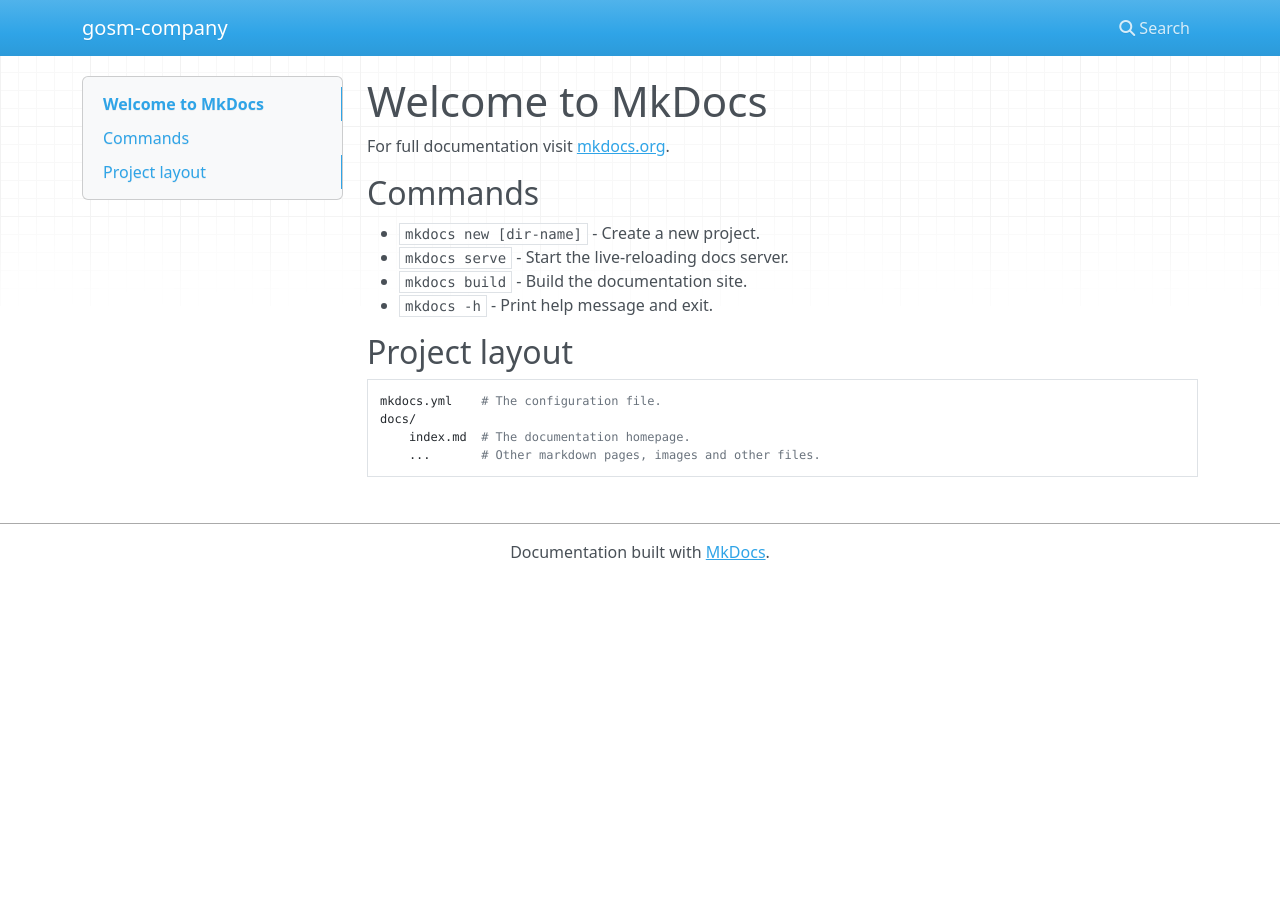
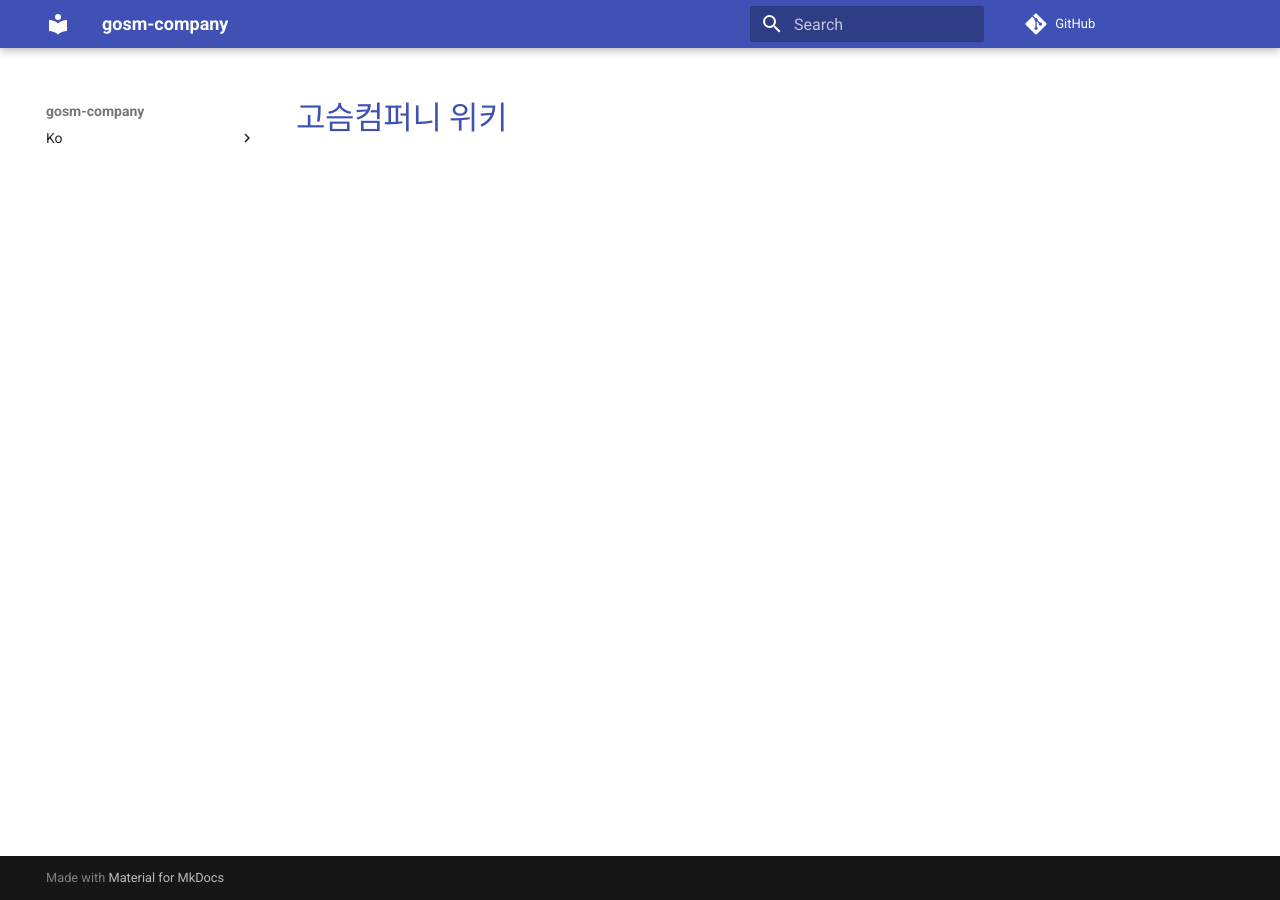
Before and after one commit to gosm-company/wiki, an MkDocs documentation site: the page built from docs/index.md, in a window 1280 px wide. Built offline with MkDocs 1.6.1 and Material for MkDocs 9.7.7, drawn with Linux system fonts in a browser that asks for light colours; nearby versions of some CDN libraries; comment, search, counter and statistics services are not loaded.

Commit message:
Wirekang (#2)
* init github pages

* init docs

```diff
--- a/docs/index.md
+++ b/docs/index.md
@@ -1,17 +1 @@
-# Welcome to MkDocs
-
-For full documentation visit [mkdocs.org](https://www.mkdocs.org).
-
-## Commands
-
-* `mkdocs new [dir-name]` - Create a new project.
-* `mkdocs serve` - Start the live-reloading docs server.
-* `mkdocs build` - Build the documentation site.
-* `mkdocs -h` - Print help message and exit.
-
-## Project layout
-
-    mkdocs.yml    # The configuration file.
-    docs/
-        index.md  # The documentation homepage.
-        ...       # Other markdown pages, images and other files.
+# [고슴컴퍼니 위키](ko/index.md)
--- a/mkdocs.yml
+++ b/mkdocs.yml
@@ -1 +1,28 @@
 site_name: gosm-company
+site_url: https://w.gosm.company
+repo_url: https://github.com/gosm-company/wiki
+theme:
+  name: material
+  language: en
+  features:
+    - navigation.instant
+    - navigation.instant.prefetch
+    - navigation.top
+
+not_in_nav: |
+  /index.md
+  /en/
+
+# extra:
+#   alternate:
+#     - name: "English"
+#       link: "/en/"
+#       lang: "en"
+#     - name: "한국어"
+#       link: "/ko/"
+#       lang: "ko"
+
+markdown_extensions:
+  - attr_list
+  - md_in_html
+  - pymdownx.blocks.caption
--- a/requirements.txt
+++ b/requirements.txt
@@ -1 +1 @@
-mkdocs==1.6.1
+mkdocs-material==9.6.15
```
Also changed, not shown: docs/en/index.md (added, +2 -0 lines), docs/ko/001_glossary.md (added, +1 -0 lines), docs/ko/002_assembly.md (added, +1 -0 lines), docs/ko/index.md (added, +1 -0 lines), readme.md (added, +1 -0 lines).
